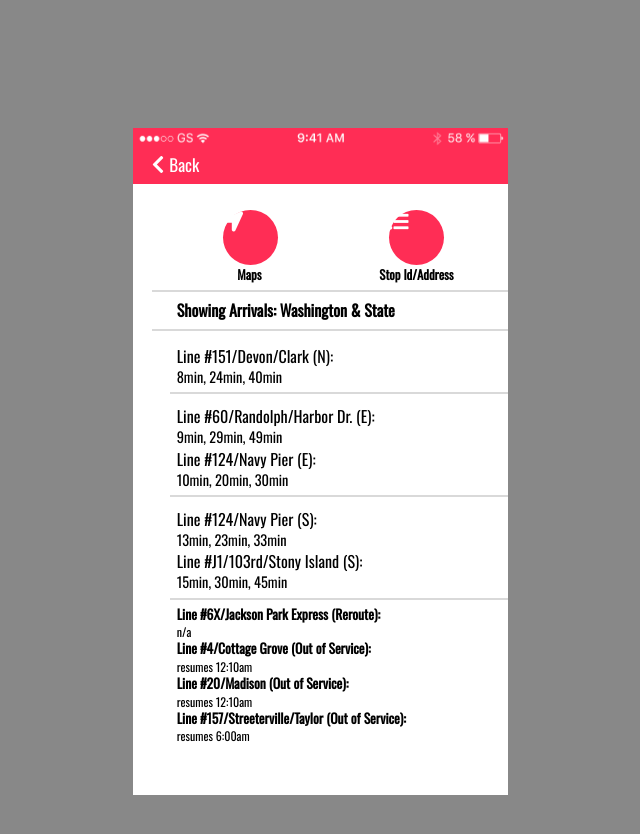
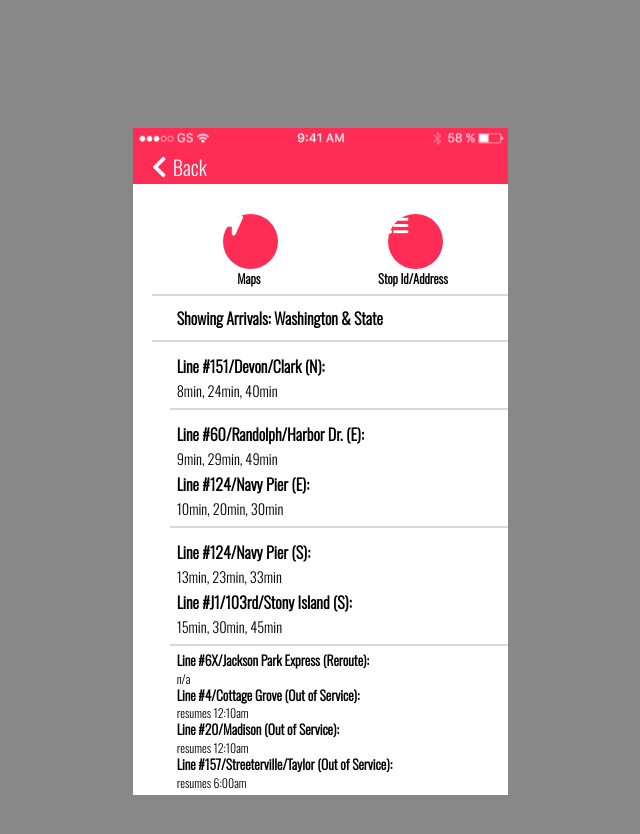
Before and after one commit to Josasia/FrontendChallenge, a plain HTML site: page index.html in a window 1280 px wide. Shown: the whole page, without its empty margins (187-827 px from the left). Drawn offline with nearby package versions, Linux system fonts and the light colour scheme.

Commit message:
almost complete - need small fixes

```diff
--- a/css/style.css
+++ b/css/style.css
@@ -68,7 +68,9 @@ hr {
     display: block;
     margin-left: 5%;
     margin-right: 0%;
+
 }
+
 
 hr.hr2 {
     border-style: solid;
@@ -77,13 +79,13 @@ hr.hr2 {
     display: block;
     margin-left: 0%;
     margin-right: 0%;
-    margin-bottom: 3%;
+
 }
 
 h1 {
   font-size: 1em;
-  font-weight: 550;
-  line-height: 1.75em;
+  font-weight: 900;
+  line-height: 2em;
   margin-left: 7%;
 }
 
@@ -95,16 +97,16 @@ h2 {
 
 h3 {
   font-size: .90em;
-  line-height: 1em;
+  line-height: 1.25em;
   margin-left: 7%;
 }
 
 h4 {
   font-size: 1em;
-  font-weight: bolder;
-  line-height: 1em;
-  margin-bottom: 3%;
+  font-weight: 900;
   margin-left: 7%;
+  margin-bottom: 4%;
+  margin-top: 4%;
 
 }
 
--- a/index.html
+++ b/index.html
@@ -4,7 +4,7 @@
     <meta charset="utf-8">
     <meta name="viewport" content="375px, initial scale=1">
     <title>Frontend Challenge</title>
-    <link href="https://fonts.googleapis.com/css?family=Oswald" rel="stylesheet">
+    <link href="https://fonts.googleapis.com/css?family=Oswald:300" rel="stylesheet">
     <link rel="stylesheet" href="https://use.fontawesome.com/releases/v5.2.0/css/all.css" integrity="sha384-hWVjflwFxL6sNzntih27bfxkr27PmbbK/iSvJ+a4+0owXq79v+lsFkW54bOGbiDQ" crossorigin="anonymous">
     <link rel="stylesheet" href="css/reset.css">
     <link rel="stylesheet" href="css/style.css">
@@ -14,10 +14,10 @@
 <nav>
 
     <div class="topNav">
-      <span style="font-size: 1.25em; color: white;">
+      <span style="font-size: 1.5em; color: white;">
 <i class="fas fa-chevron-left">
-  <span style="font-family: 'Oswald', sans-serif; font-size: .85em; font-weight: 200;">
-  Back</i></span></span>
+  <span style="font-family: 'Oswald', sans-serif; font-size: .85em; font-weight: 100;">
+    Back</i></span></span>
 
 
 <div class="content">
@@ -50,8 +50,6 @@ Maps
 
 <h1>Line #60/Randolph/Harbor Dr. (E):</h1>
 <h3>9min, 29min, 49min</h3>
-
-
 <h1>Line #124/Navy Pier (E):
 <h3>10min, 20min, 30min</h3>
 
```
